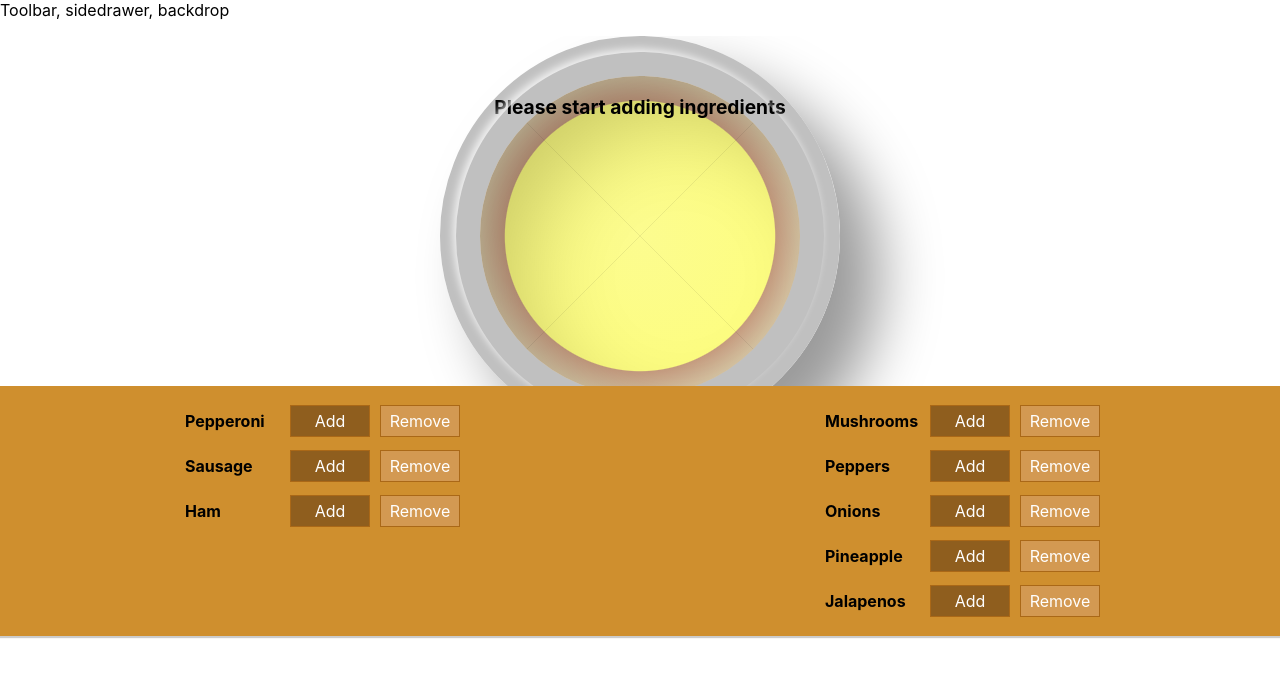
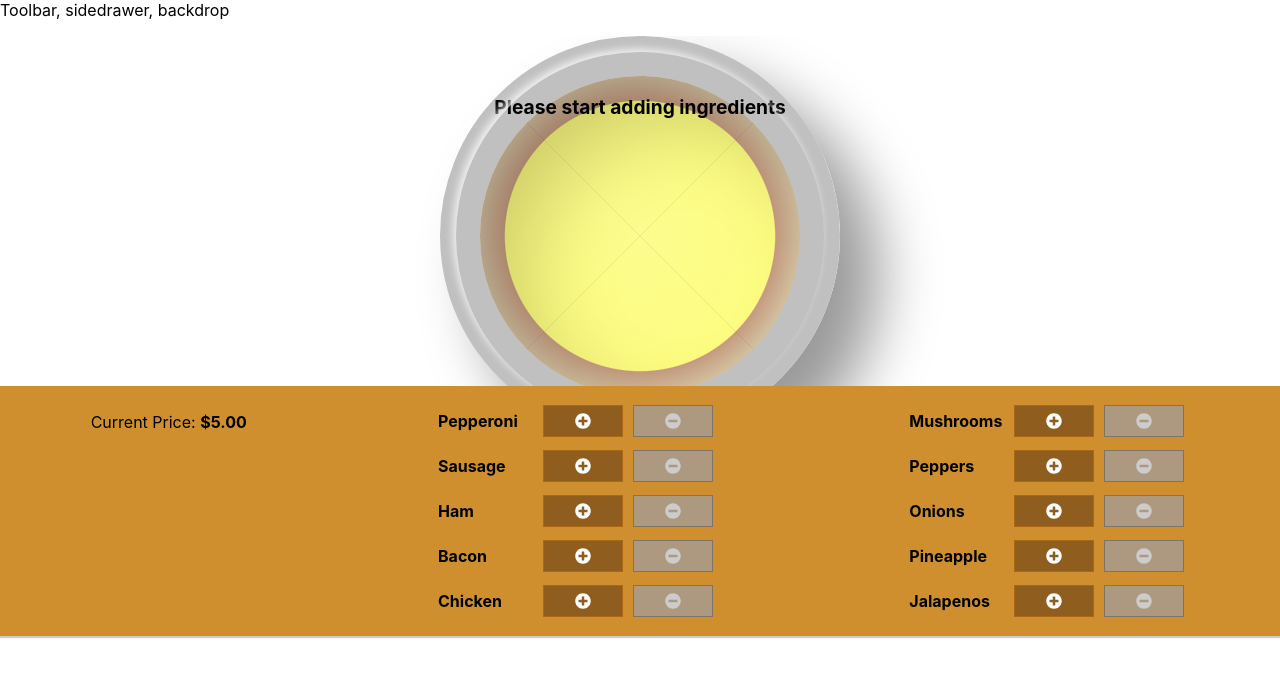
Before and after one commit to Keronmat/Pizzahut-Clone_with_pizzabuilder, a React (Create React App) app: page / in a window 1280 px wide. Shown: the top 676 px of the page. Built offline with nearby package versions, Linux system fonts and the light colour scheme.

Commit message:
added all controls and button handlers

```diff
--- a/package.json
+++ b/package.json
@@ -3,6 +3,9 @@
   "version": "0.1.0",
   "private": true,
   "dependencies": {
+    "@fortawesome/fontawesome-svg-core": "^1.2.17",
+    "@fortawesome/free-solid-svg-icons": "^5.8.1",
+    "@fortawesome/react-fontawesome": "^0.1.4",
     "prop-types": "^15.7.2",
     "react": "^16.8.6",
     "react-dom": "^16.8.6",
--- a/src/components/Pizza.js/BuildControls/BuildControl/BuildControl.js
+++ b/src/components/Pizza.js/BuildControls/BuildControl/BuildControl.js
@@ -1,12 +1,29 @@
 import React from "react";
+import { FontAwesomeIcon } from "@fortawesome/react-fontawesome";
+import { faPlusCircle, faMinusCircle } from "@fortawesome/free-solid-svg-icons";
 import classes from "./BuildControl.module.css";
 
 const BuildControl = props => {
+  let disableAdd = props.ingredients[props.type] === true;
+  let disableRem = props.ingredients[props.type] === false;
+
   return (
     <div className={classes.BuildControl}>
       <div className={classes.Label}>{props.label}</div>
-      <button className={classes.Add}>Add</button>
-      <button className={classes.Remove}>Remove</button>
+      <button
+        className={classes.Add}
+        onClick={props.added}
+        disabled={disableAdd}
+      >
+        <FontAwesomeIcon icon={faPlusCircle} />
+      </button>
+      <button
+        className={classes.Remove}
+        onClick={props.removed}
+        disabled={disableRem}
+      >
+        <FontAwesomeIcon icon={faMinusCircle} />
+      </button>
     </div>
   );
 };
--- a/src/components/Pizza.js/BuildControls/BuildControl/BuildControl.module.css
+++ b/src/components/Pizza.js/BuildControls/BuildControl/BuildControl.module.css
@@ -1,6 +1,6 @@
 .BuildControl {
   display: flex;
-  justify-content: center;
+  justify-content: space-between;
   align-items: center;
   margin: 5px 0;
 }
--- a/src/components/Pizza.js/BuildControls/BuildControls.js
+++ b/src/components/Pizza.js/BuildControls/BuildControls.js
@@ -5,7 +5,9 @@ import BuildControl from "./BuildControl/BuildControl";
 const meatControls = [
   { label: "Pepperoni", type: "pepperoni" },
   { label: "Sausage", type: "sausage" },
-  { label: "Ham", type: "ham" }
+  { label: "Ham", type: "ham" },
+  { label: "Bacon", type: "bacon" },
+  { label: "Chicken", type: "chicken" }
 ];
 const vegeControls = [
   { label: "Mushrooms", type: "mushrooms" },
@@ -17,14 +19,31 @@ const vegeControls = [
 const BuildControls = props => {
   return (
     <div className={classes.BuildControls}>
-      <div className={classes.Column}>
+      <p>
+        Current Price: <strong>${props.price.toFixed(2)}</strong>
+      </p>
+      <div>
         {meatControls.map(ctrl => (
-          <BuildControl key={ctrl.label} label={ctrl.label} />
+          <BuildControl
+            key={ctrl.label}
+            label={ctrl.label}
+            added={() => props.ingredientAdded(ctrl.type)}
+            removed={() => props.ingredientRemoved(ctrl.type)}
+            ingredients={props.ingredients}
+            type={ctrl.type}
+          />
         ))}
       </div>
-      <div className={classes.Column}>
+      <div>
         {vegeControls.map(ctrl => (
-          <BuildControl key={ctrl.label} label={ctrl.label} />
+          <BuildControl
+            key={ctrl.label}
+            label={ctrl.label}
+            added={() => props.ingredientAdded(ctrl.type)}
+            removed={() => props.ingredientRemoved(ctrl.type)}
+            ingredients={props.ingredients}
+            type={ctrl.type}
+          />
         ))}
       </div>
     </div>
--- a/src/components/Pizza.js/BuildControls/BuildControls.module.css
+++ b/src/components/Pizza.js/BuildControls/BuildControls.module.css
@@ -3,15 +3,13 @@
   background-color: #cf8f2e;
   display: flex;
   flex-flow: column;
-  justify-content: center;
+  justify-content: flex-start;
   align-items: center;
   box-shadow: 0 2px 1px #ccc;
   margin: 0 auto;
   padding: 10px 0;
 }
-.Column {
-  flex: 50%;
-}
+
 .OrderButton {
   background-color: #dad735;
   outline: none;
@@ -57,5 +55,6 @@
   .BuildControls {
     flex-flow: row;
     align-items: flex-start;
+    justify-content: space-around;
   }
 }
--- a/src/components/Pizza.js/PizzaIngredient/PizzaIngredient.js
+++ b/src/components/Pizza.js/PizzaIngredient/PizzaIngredient.js
@@ -15,6 +15,12 @@ class PizzaIngredient extends Component {
         break;
       case "ham":
         ingredient = <PizzaTopping topping={"ham"} toppingAmount={12} />;
+        break;
+      case "bacon":
+        ingredient = <PizzaTopping topping={"bacon"} toppingAmount={12} />;
+        break;
+      case "chicken":
+        ingredient = <PizzaTopping topping={"chicken"} toppingAmount={12} />;
         break;
       case "mushrooms":
         ingredient = <PizzaTopping topping={"mushrooms"} toppingAmount={12} />;
--- a/src/components/Pizza.js/PizzaIngredient/PizzaTopping/PizzaTopping.module.css
+++ b/src/components/Pizza.js/PizzaIngredient/PizzaTopping/PizzaTopping.module.css
@@ -229,7 +229,177 @@
   left: 38%;
   transform: translate(-50%, -50%) rotate(80deg);
 }
+/* Chicken */
 
+.chicken {
+  width: 5%;
+  height: 14%;
+  border-radius: 20% 40% 100% 50%;
+  background-image: radial-gradient(#dac0af 40%, #a1795e);
+  z-index: 3;
+  position: absolute;
+}
+
+.chicken-1 {
+  top: 25%;
+  left: 58%;
+  transform: translate(-50%, -50%) rotate(20deg);
+}
+
+.chicken-2 {
+  top: 32%;
+  left: 75%;
+  transform: translate(-50%, -50%) rotate(-110deg);
+}
+
+.chicken-3 {
+  top: 70%;
+  left: 80%;
+  transform: translate(-50%, -50%) rotate(40deg);
+}
+
+.chicken-4 {
+  top: 68%;
+  left: 55%;
+  transform: translate(-50%, -50%) rotate(50deg);
+}
+
+.chicken-5 {
+  top: 80%;
+  left: 35%;
+  transform: translate(-50%, -50%) rotate(-60deg);
+}
+
+.chicken-6 {
+  top: 35%;
+  left: 22%;
+  transform: translate(-50%, -50%) rotate(60deg);
+}
+
+.chicken-7 {
+  top: 52%;
+  left: 80%;
+  transform: translate(-50%, -50%) rotate(5deg);
+}
+
+.chicken-8 {
+  top: 50%;
+  left: 25%;
+  transform: translate(-50%, -50%) rotate(40deg);
+}
+
+.chicken-9 {
+  top: 65%;
+  left: 30%;
+  transform: translate(-50%, -50%) rotate(-110deg);
+}
+
+.chicken-10 {
+  top: 22%;
+  left: 40%;
+  transform: translate(-50%, -50%) rotate(-20deg);
+}
+
+.chicken-11 {
+  top: 40%;
+  left: 45%;
+  transform: translate(-50%, -50%) rotate(-100deg);
+}
+
+.chicken-12 {
+  top: 82%;
+  left: 60%;
+  transform: translate(-50%, -50%) rotate(80deg);
+}
+/* Bacon */
+
+.bacon {
+  width: 6%;
+  height: 13%;
+  border-radius: 15%;
+  position: absolute;
+  background-image: linear-gradient(
+    90deg,
+    #753434 0%,
+    #b14f4f 30%,
+    #ecc67f 35%,
+    #d1ad69 65%,
+    #b14f4f 70%,
+    #753434
+  );
+}
+
+.bacon-1 {
+  top: 38%;
+  left: 40%;
+  transform: translate(-50%, -50%) rotate(-30deg);
+}
+
+.bacon-2 {
+  top: 30%;
+  left: 65%;
+  transform: translate(-50%, -50%) rotate(50deg);
+}
+
+.bacon-3 {
+  top: 42%;
+  left: 78%;
+  transform: translate(-50%, -50%) rotate(120deg);
+}
+
+.bacon-4 {
+  top: 65%;
+  left: 55%;
+  transform: translate(-50%, -50%) rotate(-120deg);
+}
+
+.bacon-5 {
+  top: 75%;
+  left: 75%;
+  transform: translate(-50%, -50%) rotate(50deg);
+}
+
+.bacon-6 {
+  top: 60%;
+  left: 38%;
+  transform: translate(-50%, -50%) rotate(0deg);
+}
+
+.bacon-7 {
+  top: 50%;
+  left: 20%;
+  transform: translate(-50%, -50%) rotate(90deg);
+}
+
+.bacon-8 {
+  top: 25%;
+  left: 25%;
+  transform: translate(-50%, -50%) rotate(45deg);
+}
+
+.bacon-9 {
+  top: 20%;
+  left: 50%;
+  transform: translate(-50%, -50%) rotate(100deg);
+}
+
+.bacon-10 {
+  top: 82%;
+  left: 45%;
+  transform: translate(-50%, -50%) rotate(100deg);
+}
+
+.bacon-11 {
+  top: 58%;
+  left: 75%;
+  transform: translate(-50%, -50%) rotate(-30deg);
+}
+
+.bacon-12 {
+  top: 72%;
+  left: 25%;
+  transform: translate(-50%, -50%) rotate(150deg);
+}
 /* Mushroom */
 
 .mushrooms {
--- a/src/containers/PizzaBuilder/PizzaBuilder.js
+++ b/src/containers/PizzaBuilder/PizzaBuilder.js
@@ -1,6 +1,19 @@
 import React, { Component } from "react";
 import Pizza from "../../components/Pizza.js/Pizza";
 import BuildControls from "../../components/Pizza.js/BuildControls/BuildControls";
+
+const INGREDIENT_PRICES = {
+  pepperoni: 2,
+  sausage: 1,
+  ham: 4,
+  bacon: 3,
+  chicken: 2,
+  mushrooms: 1,
+  peppers: 0.5,
+  onions: 0.5,
+  pineapple: 2,
+  jalapenos: 1
+};
 
 export default class PizzaBuilder extends Component {
   constructor(props) {
@@ -11,20 +24,60 @@ export default class PizzaBuilder extends Component {
         pepperoni: false,
         sausage: false,
         ham: false,
+        bacon: false,
+        chicken: false,
         mushrooms: false,
         peppers: false,
         onions: false,
         pineapple: false,
         jalapenos: false
-      }
+      },
+      totalPrice: 5
     };
   }
+
+  addIngredientHandler = type => {
+    const updatedIngrdients = {
+      ...this.state.ingredients
+    };
+    updatedIngrdients[type] = true;
+
+    const priceAddition = INGREDIENT_PRICES[type];
+    const oldPrice = this.state.totalPrice;
+    const newPrice = oldPrice + priceAddition;
+
+    this.setState({
+      totalPrice: newPrice,
+      ingredients: updatedIngrdients
+    });
+  };
+
+  RemoveIngredientHandler = type => {
+    const updatedIngrdients = {
+      ...this.state.ingredients
+    };
+    updatedIngrdients[type] = false;
+
+    const priceDeduction = INGREDIENT_PRICES[type];
+    const oldPrice = this.state.totalPrice;
+    const newPrice = oldPrice - priceDeduction;
+
+    this.setState({
+      totalPrice: newPrice,
+      ingredients: updatedIngrdients
+    });
+  };
 
   render() {
     return (
       <React.Fragment>
         <Pizza ingredients={this.state.ingredients} />
-        <BuildControls />
+        <BuildControls
+          ingredientAdded={this.addIngredientHandler}
+          ingredientRemoved={this.RemoveIngredientHandler}
+          ingredients={this.state.ingredients}
+          price={this.state.totalPrice}
+        />
       </React.Fragment>
     );
   }
```
Also changed, not shown: 1 other file (tests, documents, lock files or other folders).
